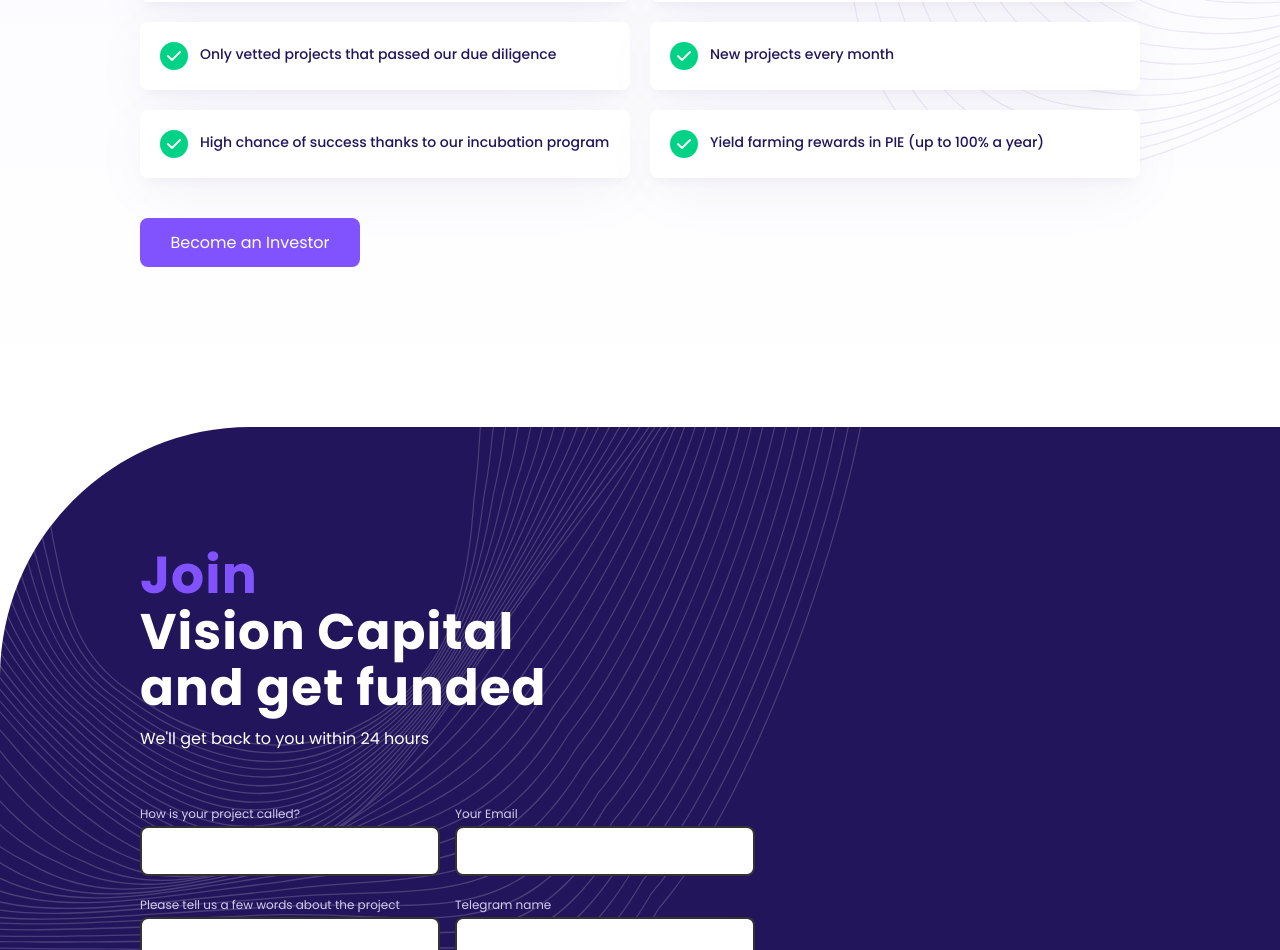
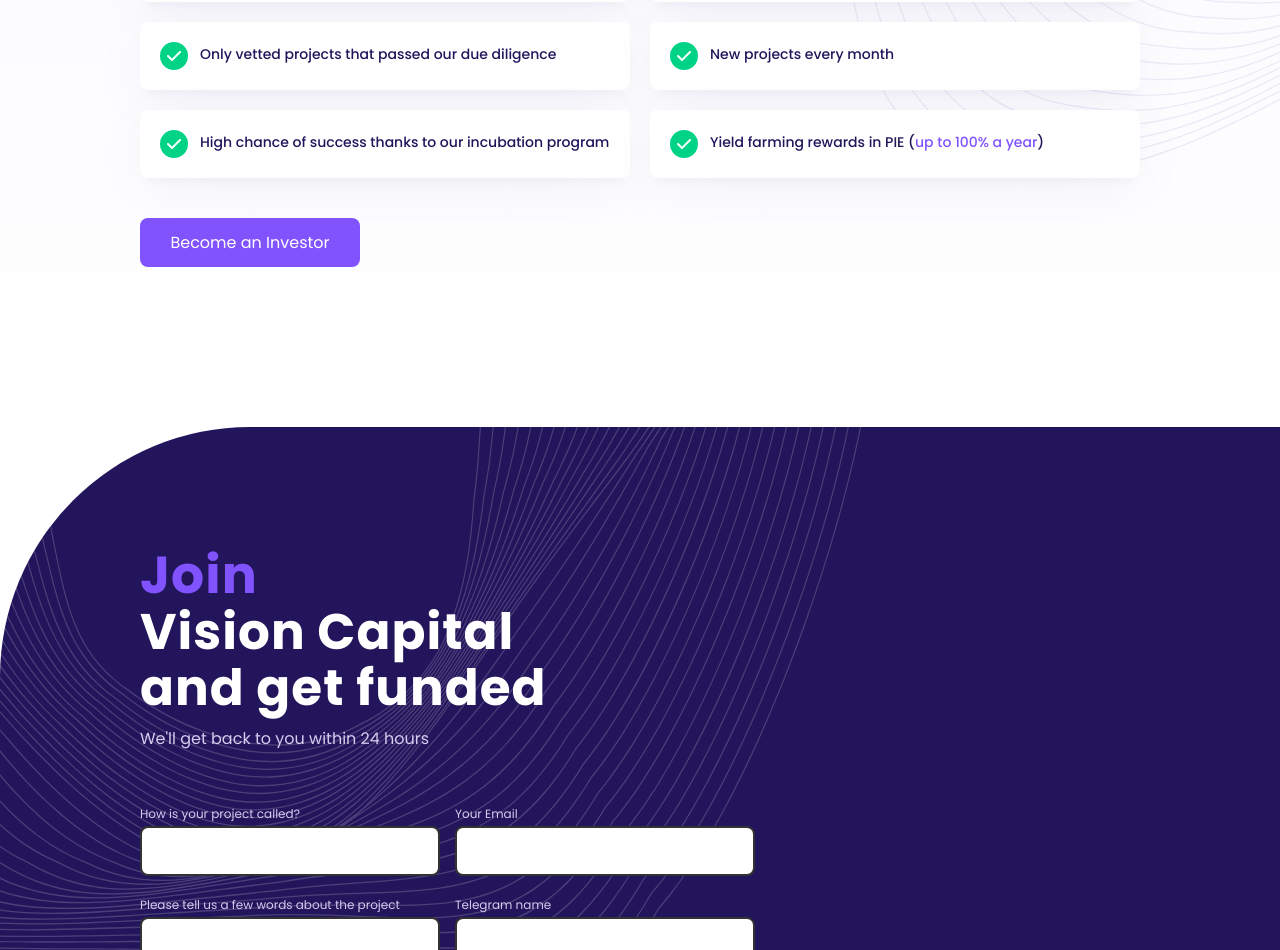
Before and after one commit to AlisherSatimov/Vision_Capital, a plain HTML site: page for_investors.html in a window 1280 px wide. Shown: the part 490-1440 px from the top of the page. Drawn offline with Linux system fonts and the light colour scheme.

Commit message:
Vision Capital fixed

```diff
--- a/for_investors.html
+++ b/for_investors.html
@@ -96,8 +96,9 @@
                             <i class="fa-solid fa-check"></i>
                             <div class="card_text">
                                 <h5>
-                                    Yield farming rewards in PIE (up to 100% a
-                                    year)
+                                    Yield farming rewards in PIE (<span
+                                        >up to 100% a year</span
+                                    >)
                                 </h5>
                             </div>
                         </div>
--- a/styles/main.css
+++ b/styles/main.css
@@ -109,7 +109,6 @@
     border-radius: 24px;
     background: #fbfaff;
     background-image: url(../images/hero_vectors_left.svg);
-
     background-repeat: no-repeat;
 }
 
@@ -211,6 +210,10 @@
     color: var(--main-body, #23155b);
 }
 
+.mar_block .pipline {
+    width: 1200px;
+}
+
 .row {
     height: 2px;
     width: 100%;
@@ -225,11 +228,6 @@
 
 .pipline_partners img {
     width: 180px;
-    transition: 0.3s;
-}
-
-.pipline_partners img:hover {
-    transform: scaleZ();
 }
 
 /* PIPLINE END */
@@ -371,8 +369,11 @@
     font-size: 14px;
     font-weight: 500;
     line-height: 24px;
+    color: var(--main-body, #23155b);
+}
 
-    color: var(--main-body, #23155b);
+.card h5 span {
+    color: var(--main-primary, #8053ff);
 }
 
 .card p {
@@ -470,14 +471,13 @@
     background-repeat: no-repeat;
 }
 
-.footer .title_h2,
-.footer .regular_18 {
+.footer .title_h2 {
     color: var(--main-white);
-    /* margin-bottom: 12px; */
 }
 
 .footer .regular_18 {
     margin: 12px 0 50px;
+    color: var(--main-gray-light, #d4cdef);
 }
 
 .footer_content {
```
Also changed, not shown: index.html (+6 -3 lines).
